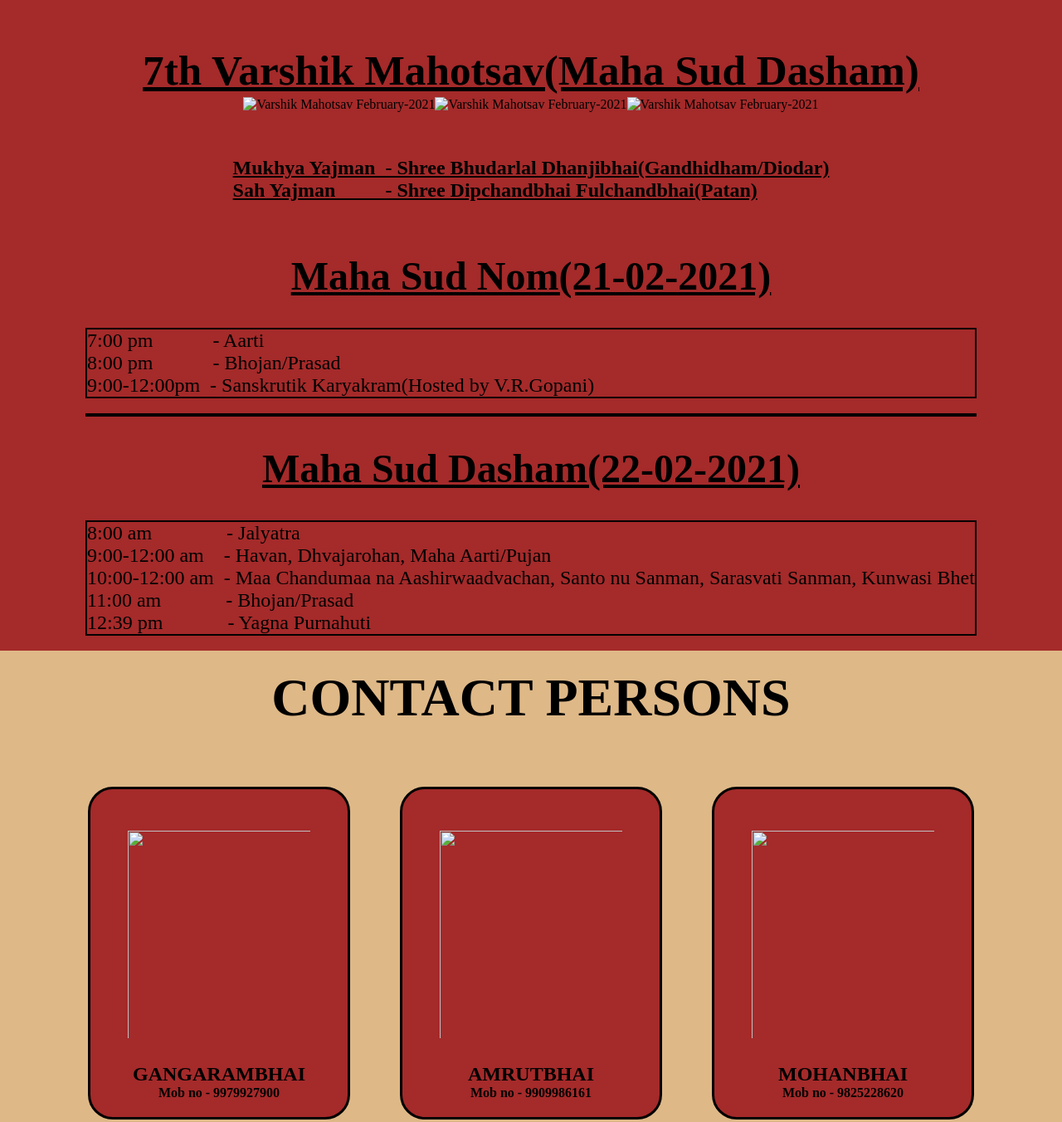
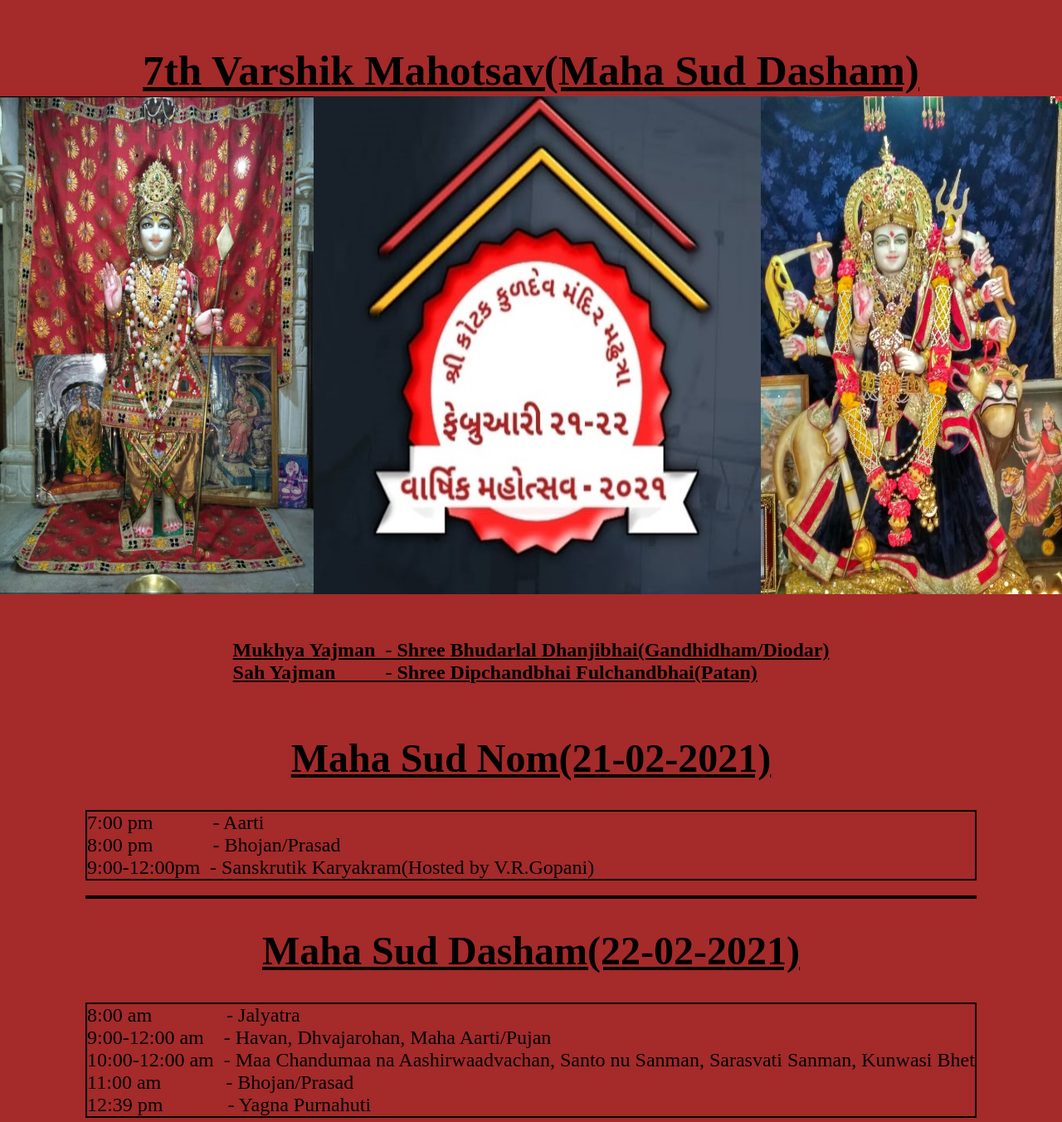
Before and after one commit to Mr-Vivekk/madhutran, a plain HTML site: page index.html in a window 1280 px wide. Shown: the part 1121-2473 px from the top of the page at 83% size. Drawn offline with Linux system fonts and the light colour scheme.

Commit message:
Update index.html

```diff
--- a/index.html
+++ b/index.html
@@ -20,7 +20,7 @@
     <div class="navigation">
         <nav id="navbar">
             <div id="logo">
-                <img src="photos/logo/logo.png" alt="Kotakparivaar.com">
+                <img src="photo/logo/logo.png" alt="Kotakparivaar.com">
             </div>
             <div id="logotext">
                 <p>KOTAK</p>
@@ -31,7 +31,7 @@
                 <li class="item"><a href="#">Home</a></li>
                 <li class="item"><a href="#">About</a></li>
                 <li class="item"><a href="#">Events</a></li>
-                <li class="item"><a href="#">Photos</a></li>
+                <li class="item"><a href="#">Photo</a></li>
                 <!-- <li class="item"><a href="https://www.youtube.com/watch?v=SU8aghkgeCQ" target="_blank">Youtube</a></li> -->
 
 
@@ -63,13 +63,13 @@
 
             <div id="eventsimage">
                 <div id="eventsimg1">
-                    <img src="photos/eventstart.jpeg" alt="Varshik Mahotsav February-2021">
+                    <img src="photo/eventstart.jpeg" alt="Varshik Mahotsav February-2021">
                 </div>
                 <div id="eventsimg2">
-                    <img src="photos/eventphoto.jpeg" alt="Varshik Mahotsav February-2021">
+                    <img src="photo/eventphoto.jpeg" alt="Varshik Mahotsav February-2021">
                 </div>
                 <div id="eventsimage3">
-                    <img src="photos/eventend1.jpeg" alt="Varshik Mahotsav February-2021">
+                    <img src="photo/eventend1.jpeg" alt="Varshik Mahotsav February-2021">
                 </div>
             </div>
             <div id="eventsinside">
@@ -120,19 +120,19 @@
             <h1 class="hsecond">CONTACT PERSONS</h1>
             <div id="contactlist1">
             <div id="contact1">
-                <div id="contact2img"><img src="photos/gangarambhai.jpeg" alt="">
+                <div id="contact2img"><img src="photo/gangarambhai.jpeg" alt="">
                     <h2>GANGARAMBHAI</h1>
                         <p>Mob no - 9979927900</p>
                     </div>
                 </div>
             <div id="contact2">
-                <div id="contact2img"><img src="photos/contactperson.png" alt="">
+                <div id="contact2img"><img src="photo/contactperson.png" alt="">
                 <h2>AMRUTBHAI</h1>
                     <p>Mob no - 9909986161</p>
                 </div>
             </div>
             <div id="contact3">
-                <div id="contact3img"><img src="photos/mohanbhai.jpg" alt="">
+                <div id="contact3img"><img src="photo/mohanbhai.jpg" alt="">
                 <h2>MOHANBHAI</h1>
                     <p>Mob no - 9825228620</p>
                 </div>
@@ -140,19 +140,19 @@
             </div>
             <div id="contactlist2">
             <div id="contact4">
-                <div id="contact4img"><img src="photos/contactperson.png" alt="">
+                <div id="contact4img"><img src="photo/contactperson.png" alt="">
                 <h2>CHUNIBHAI</h1>
                     <p>Mob no - 9427069522</p>
                 </div>
             </div>
             <div id="contact5">
-                <div id="contact5img"><img src="photos/contactperson.png" alt="">
+                <div id="contact5img"><img src="photo/contactperson.png" alt="">
                 <h2>KAMLESHBHAI</h1>
                     <p>Mob no - 9974837742</p>
                 </div>
             </div>
             <div id="contact6">
-                <div id="contact6img"><img src="photos/contactperson.png" alt="">
+                <div id="contact6img"><img src="photo/contactperson.png" alt="">
                 <h2>BHIKHALALBHAI</h1>
                     <p>Mob no - 9978917447</p>
                 </div>
@@ -161,14 +161,14 @@
     </div>
         </section>
 
-        <section id="photos">
+        <section id="photo">
             <h1 class="hsecond">PHOTOS</h1>
 
 
               <div class="w3-content w3-display-container" style="max-width:800px; max-height: 371px; margin-top: 30px;margin-bottom: 50px;">
-                <img class="mySlides" src="photos/three.jpeg" style="width:100%;max-height: 371px;">
-                <img class="mySlides" src="photos/two.jpeg" style="width:100%;max-height: 371px;">
-                <img class="mySlides" src="photos/one.jpeg" style="width:100%;max-height: 371px;">
+                <img class="mySlides" src="photo/three.jpeg" style="width:100%;max-height: 371px;">
+                <img class="mySlides" src="photo/two.jpeg" style="width:100%;max-height: 371px;">
+                <img class="mySlides" src="photo/one.jpeg" style="width:100%;max-height: 371px;">
                 <div class="w3-center w3-container w3-section w3-large w3-text-white w3-display-bottommiddle" style="width:100%">
                   <div class="w3-left w3-hover-text-khaki" onclick="plusDivs(-1)">&#10094;</div>
                   <div class="w3-right w3-hover-text-khaki" onclick="plusDivs(1)">&#10095;</div>
```
